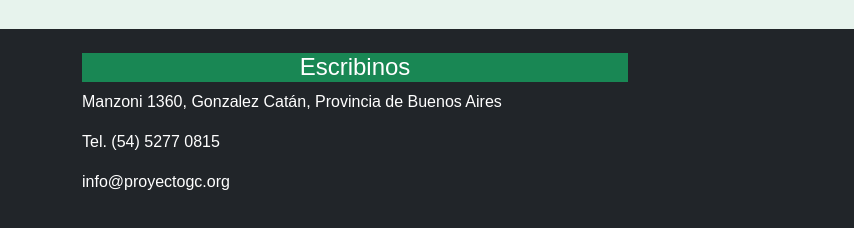
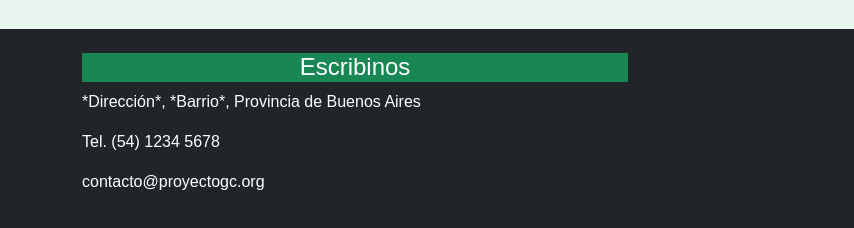
Before and after one commit to MarinaCaminos/Integrador-Fase1-ProyectoGC, a plain HTML site: page index.html in a window 1280 px wide. Shown: the part 1789-2017 px from the top of the page, 0-854 px from the left. Drawn offline with nearby package versions, Linux system fonts and the light colour scheme; a script that the page names is missing.

Commit message:
Cambio de datos ficticios

```diff
--- a/index.html
+++ b/index.html
@@ -170,9 +170,9 @@
             <div class="row">
                 <div class="col-md-6">
                     <h4 class="bg-success text-center">Escribinos</h4>
-                    <p>Manzoni 1360, Gonzalez Catán, Provincia de Buenos Aires</p>
-                    <p>Tel. (54) 5277 0815</p>
-                    <p>info@proyectogc.org</p>
+                    <p>*Dirección*, *Barrio*, Provincia de Buenos Aires</p>
+                    <p>Tel. (54) 1234 5678</p>
+                    <p>contacto@proyectogc.org</p>
                 </div>
                 <div class="col-md-6 text-center">
                     <div class="d-flex justify-content-center align-items-center">
```
Also changed, not shown: pages/actividades.html (+3 -3 lines), pages/colaborar.html (+3 -3 lines), pages/inscripciones.html (+3 -3 lines), pages/proyecto.html (+3 -3 lines), pages/quienesSomos.html (+3 -3 lines).
